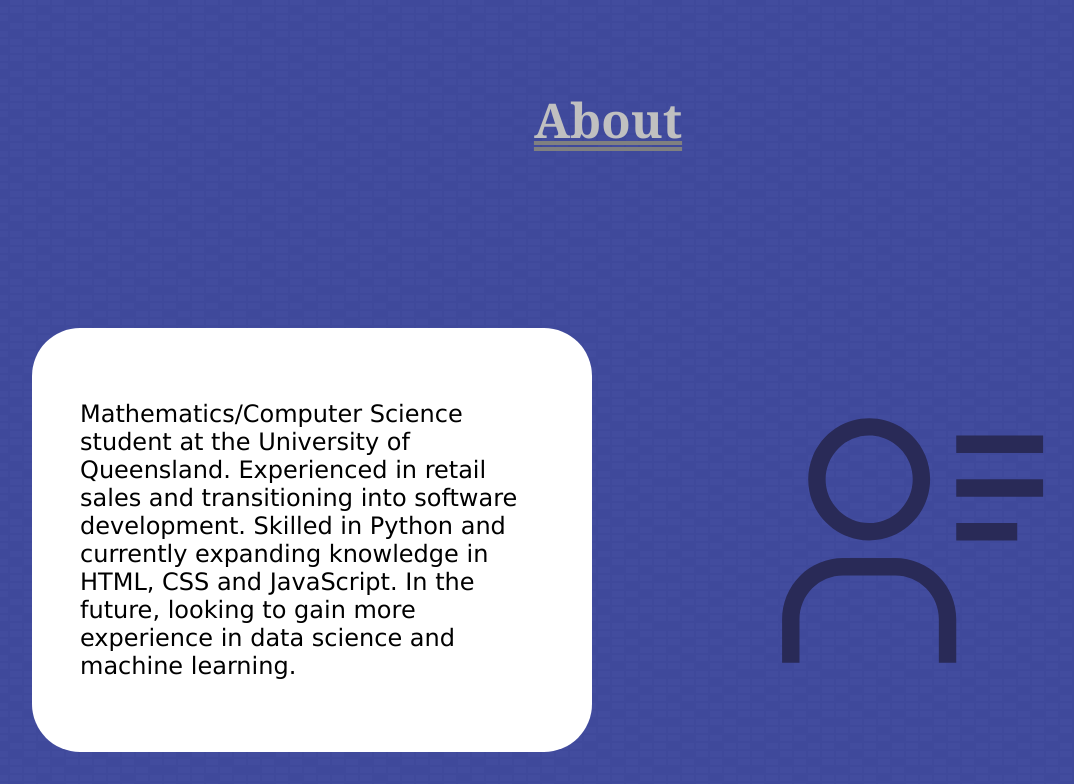
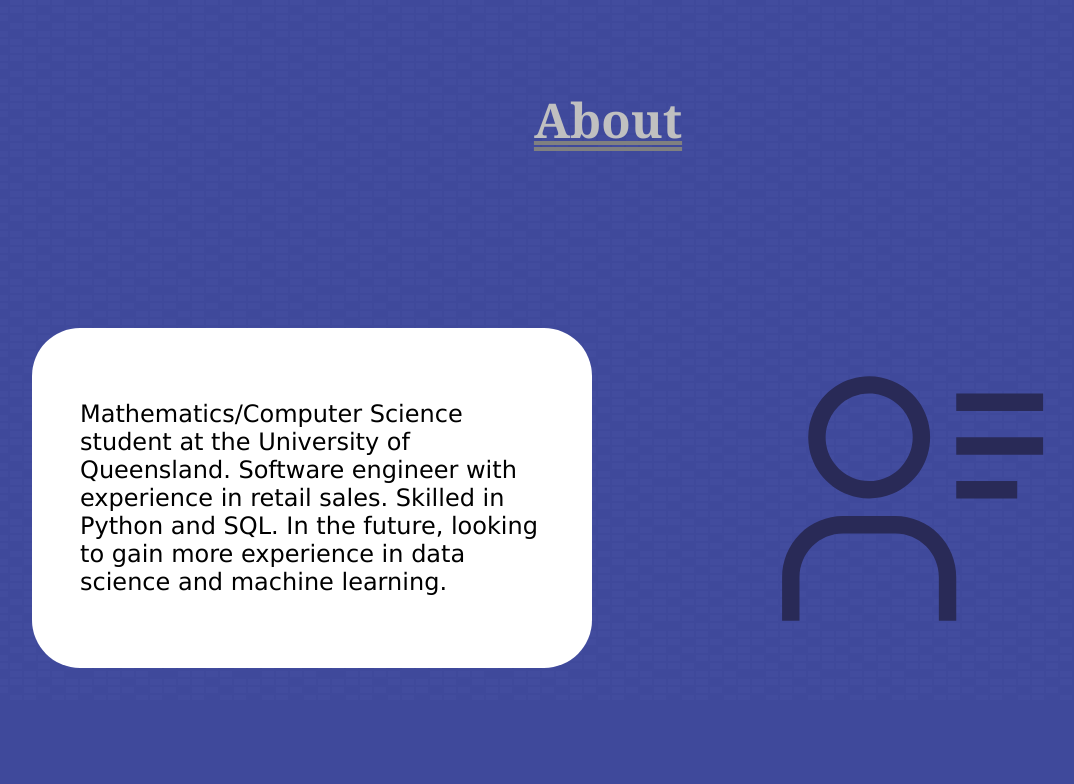
Before and after one commit to MitchellJC/PersonalWebsite, a Flask app: page /about in a window 1280 px wide. Shown: the part 83-867 px from the top of the page, without its empty margins (32-1106 px from the left). After the commit the page ends 751 px from the top, so only its background shows below. Run offline with Flask 2, Linux system fonts and the light colour scheme; some libraries are stand-ins or nearby versions.

Commit message:
Update about.html
Updated about content.

```diff
--- a/templates/about.html
+++ b/templates/about.html
@@ -17,7 +17,7 @@
 			<div class="about-container">
 				<div id="about-box" class="about-box about-stagger">
 					<p id="about-text" class="about-text ">
-						Mathematics/Computer Science student at the University of Queensland. Experienced in retail sales and transitioning into software development. Skilled in Python and currently expanding knowledge in HTML, CSS and JavaScript. In the future, looking to gain more experience in data science and machine learning.
+						Mathematics/Computer Science student at the University of Queensland. Software engineer with experience in retail sales. Skilled in Python and SQL. In the future, looking to gain more experience in data science and machine learning.
 					</p>
 				</div>
 
```
